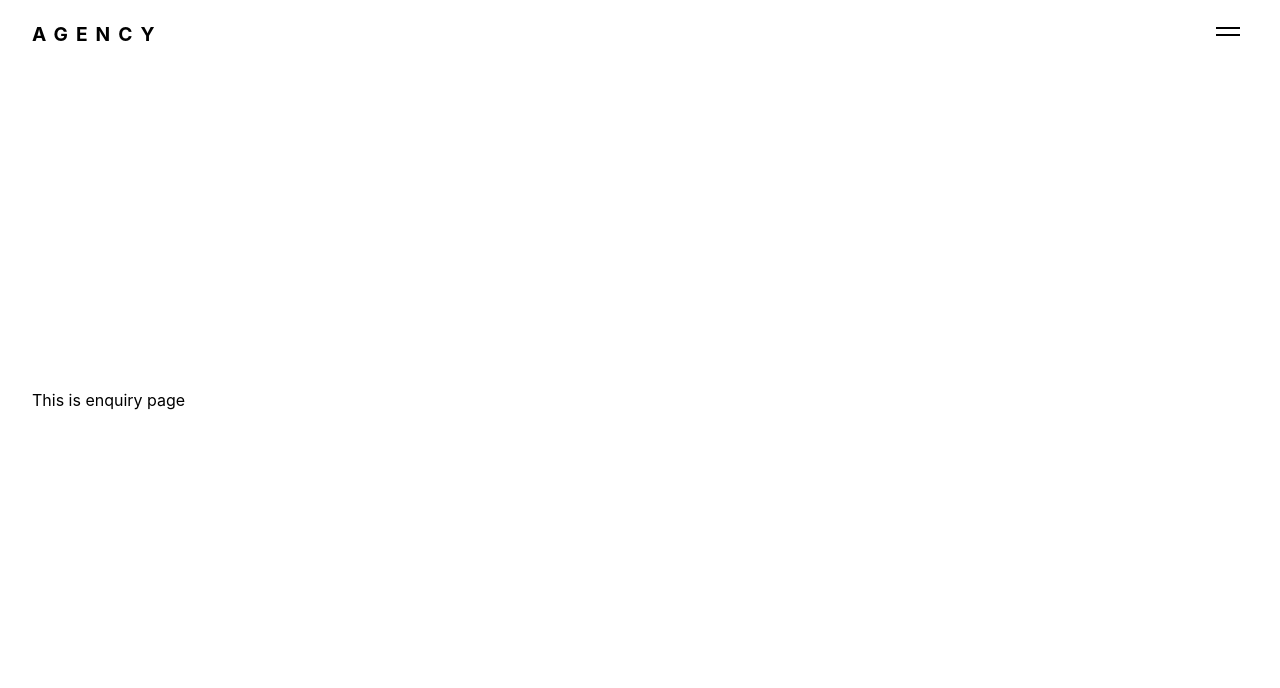
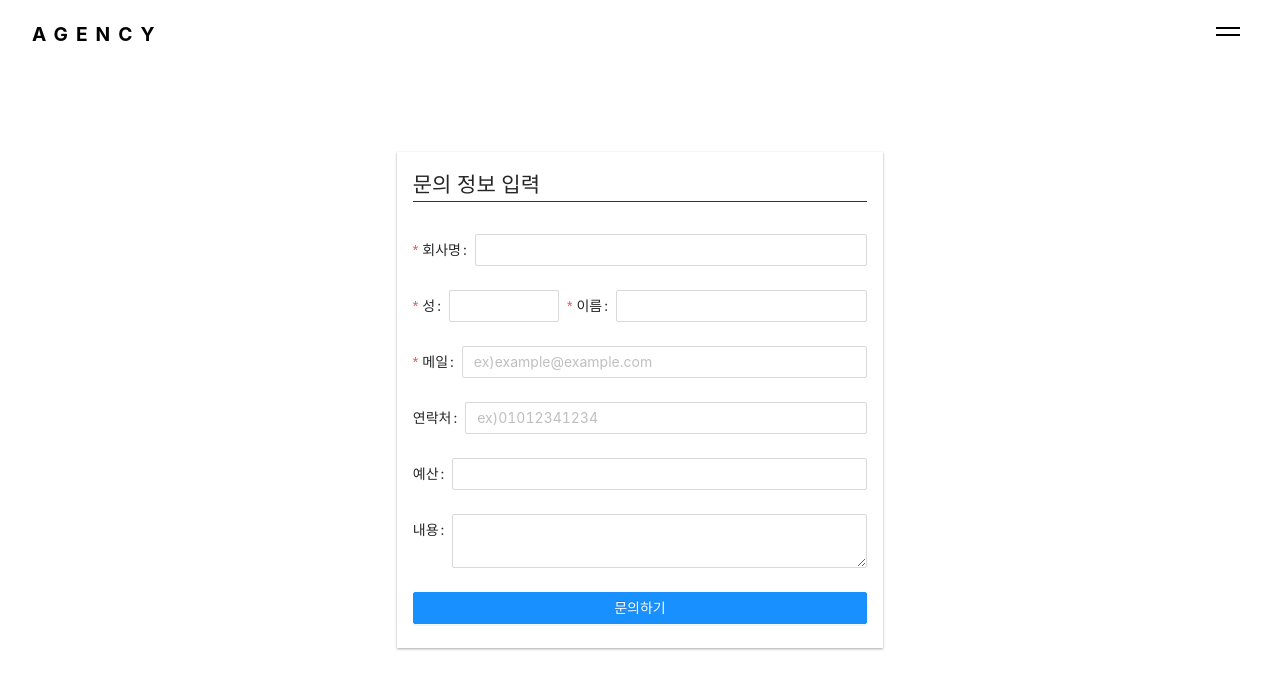
Before and after one commit to DillonMemo/kad-company-client, a Next.js app: page /enquiry in a window 1280 px wide. Shown: the top 688 px of the page. Built offline with nearby package versions, Linux system fonts and the light colour scheme.

Commit message:
additional inquire from and antd framework

```diff
--- /dev/null
+++ b/components/EnquiryForm.tsx
@@ -0,0 +1,228 @@
+import React, { useEffect } from "react";
+import { Button, Col, Form, Input, message, Row, Tooltip } from "antd";
+import { Store } from "antd/lib/form/interface";
+import { gql, useMutation } from "@apollo/client";
+
+import { formatCommaNumber } from "../utils";
+
+interface AddInquireData {
+  ok: boolean;
+  error?: string;
+}
+interface AddInquireVars {
+  companyName: string;
+  firstName: string;
+  lastName: string;
+  email: string;
+  phoneNumber: string;
+  budget: string;
+  content?: string;
+}
+
+const ADD_INQUIRE = gql`
+  mutation AddInquireResolvers(
+    $companyName: String!
+    $firstName: String!
+    $lastName: String!
+    $email: String!
+    $phoneNumber: String!
+    $budget: String!
+    $content: String
+  ) {
+    AddInquire(
+      companyName: $companyName
+      firstName: $firstName
+      lastName: $lastName
+      email: $email
+      phoneNumber: $phoneNumber
+      budget: $budget
+      content: $content
+    ) {
+      ok
+      error
+    }
+  }
+`;
+
+const EnquiryForm = () => {
+  const [addInquire] = useMutation<AddInquireData, AddInquireVars>(ADD_INQUIRE);
+  const [form] = Form.useForm();
+
+  const onFinish = (values: Store) => {
+    const {
+      companyName,
+      firstName,
+      lastName,
+      email,
+      phoneNumber,
+      budget,
+      content,
+    } = values;
+
+    addInquire({
+      variables: {
+        companyName,
+        firstName,
+        lastName,
+        email,
+        phoneNumber,
+        budget,
+        content,
+      },
+    })
+      .then(({ data }) => {
+        const status: boolean = (data as any).AddInquire.ok;
+
+        if (status) {
+          const form: any = document.forms[0].querySelector(
+            'button[type="submit"]'
+          );
+          form.disabled = true;
+
+          message.success("문의가 정상적으로 등록 되었습니다.");
+
+          setTimeout(() => window.location.reload(), 1000);
+        } else {
+          message.error(
+            "문제가 발생 하였습니다. \n고객센터에 문의 해주시기 바랍니다."
+          );
+        }
+      })
+      .catch((error) => {
+        message.error(error);
+      });
+  };
+
+  const checkNumber = ({ getFieldValue, setFieldsValue }: any) => ({
+    validator(rule: any, value: string) {
+      if (!value) return Promise.reject("필수 입력 입니다.");
+      // else if (/^[0-9\b]+$/.test(value)) return Promise.resolve();
+      // 맨 첫글자는 - 도 허용 | 숫자는 전부 허용 | .은 하나만 허용
+      else if (/^-?\d*(\.\d*)?$/.test(value)) return Promise.resolve();
+      else {
+        const fieldName: string = rule && rule["field"];
+        setFieldsValue({
+          [fieldName]: getFieldValue(fieldName).slice(
+            0,
+            getFieldValue(fieldName).length - 1
+          ),
+        });
+        return Promise.reject("번호만 입력 가능 합니다.");
+      }
+    },
+  });
+
+  return (
+    <Form
+      //   labelCol={{ xs: { span: 24 }, sm: { span: 8 } }}
+      //   wrapperCol={{ xs: { span: 24 }, sm: { span: 16 } }}
+      form={form}
+      name="enquiry-form"
+      id="enquiry-form"
+      onFinish={onFinish}
+      scrollToFirstError /** 제출시 첫 번째 실패한 필드로 자동 스크롤 */
+    >
+      <Form.Item
+        name="companyName"
+        label="회사명"
+        rules={[
+          {
+            required: true,
+            message: "회사명을 입력 하세요.",
+            whitespace: true,
+          },
+        ]}
+        labelAlign="left">
+        <Input />
+      </Form.Item>
+      <Row gutter={8}>
+        <Col span={8}>
+          <Form.Item
+            name="firstName"
+            label="성"
+            rules={[
+              {
+                required: true,
+                message: "성을 입력 하세요.",
+                whitespace: true,
+              },
+            ]}>
+            <Input />
+          </Form.Item>
+        </Col>
+        <Col span={16}>
+          <Form.Item
+            name="lastName"
+            label="이름"
+            rules={[
+              {
+                required: true,
+                message: "이름을 입력 하세요.",
+                whitespace: true,
+              },
+            ]}>
+            <Input />
+          </Form.Item>
+        </Col>
+      </Row>
+      <Form.Item
+        name="email"
+        label="메일"
+        rules={[
+          { type: "email", message: "이메일 형식이 아닙니다." },
+          { required: true, message: "메일을 입력 하세요." },
+        ]}>
+        <Input type="email" placeholder="ex)example@example.com" />
+      </Form.Item>
+      <Form.Item name="phoneNumber" label="연락처" rules={[checkNumber]}>
+        <Input type="text" placeholder="ex)01012341234" />
+      </Form.Item>
+      <Form.Item name="budget" label="예산" rules={[checkNumber]}>
+        <NumericInput />
+      </Form.Item>
+      <Form.Item name="content" label="내용">
+        <Input.TextArea />
+      </Form.Item>
+      <Form.Item>
+        <Button type="primary" htmlType="submit" block>
+          문의하기
+        </Button>
+      </Form.Item>
+    </Form>
+  );
+};
+
+interface NumericInputProps {
+  value?: string;
+  onChange?: (value: string) => void;
+}
+
+const NumericInput: React.FC<NumericInputProps> = ({
+  value = "",
+  onChange,
+}) => {
+  return (
+    <Tooltip
+      trigger={["focus"]}
+      title={
+        value ? (
+          <span className="numeric-input-title">
+            {value !== "-" ? formatCommaNumber(value) : "-"}
+          </span>
+        ) : (
+          "0"
+        )
+      }
+      placement="topLeft"
+      overlayClassName="numeric-input">
+      <Input
+        type="text"
+        value={value}
+        onChange={(e) => {
+          onChange && onChange(e.target.value);
+        }}
+      />
+    </Tooltip>
+  );
+};
+export default EnquiryForm;
--- a/package.json
+++ b/package.json
@@ -10,6 +10,7 @@
   },
   "dependencies": {
     "@apollo/client": "^3.0.2",
+    "antd": "^4.4.3",
     "graphql": "^15.3.0",
     "gsap": "^3.4.2",
     "next": "latest",
--- a/pages/_app.tsx
+++ b/pages/_app.tsx
@@ -4,6 +4,7 @@ import { ThemeProvider } from "styled-components";
 import { useApollo } from "../lib/apolloClient";
 
 import palette, { Global } from "../utils/styles";
+import "antd/dist/antd.css";
 
 export default function App({ Component, pageProps }: AppProps) {
   const apolloClient = useApollo(pageProps.initialApolloState);
--- a/pages/enquiry.tsx
+++ b/pages/enquiry.tsx
@@ -1,18 +1,46 @@
 import React from "react";
+import styled from "styled-components";
 
 /** components */
 import Layout from "../components/Layout";
+import EnquiryForm from "../components/EnquiryForm";
 
-const Enquiry: React.FC = () => {
+/** utils */
+import { sm, xxs } from "../utils/styles";
+
+const EnquiryPage: React.FC = () => {
   return (
     <Layout title="Enquiry">
       <div className="page">
         <div className="container">
-          <div className="row">This is enquiry page</div>
+          <div className="row justify-content-center align-center">
+            <FormWrapper>
+              <FormTitle>문의 정보 입력</FormTitle>
+              <EnquiryForm />
+            </FormWrapper>
+          </div>
         </div>
       </div>
     </Layout>
   );
 };
 
-export default Enquiry;
+const FormWrapper = styled.div`
+  position: relative;
+  width: 40%;
+  padding: 1rem 1rem 0;
+  box-shadow: 0 1px 3px rgba(0, 0, 0, 0.12), 0 1px 2px rgba(0, 0, 0, 0.24);
+  ${sm} {
+    width: 60%;
+  }
+  ${xxs} {
+    width: 100%;
+  }
+`;
+
+const FormTitle = styled.h2`
+  border-bottom: 1px solid #333;
+  margin-bottom: 2rem;
+`;
+
+export default EnquiryPage;
--- /dev/null
+++ b/utils/index.ts
@@ -0,0 +1,15 @@
+// 원(￦) 단위 ',' 표시 함수
+export const formatCommaNumber = (value: string) => {
+  const list = value.split(".");
+  const prefix = list[0].charAt(0) === "-" ? "-" : "";
+  let num = prefix ? list[0].slice(1) : list[0];
+  let result = "";
+  while (num.length > 3) {
+    result = `,${num.slice(-3)}${result}`;
+    num = num.slice(0, num.length - 3);
+  }
+  if (num) {
+    result = num + result;
+  }
+  return `${prefix}${result}${list[1] ? `.${list[1]}` : ""}`;
+};
--- a/utils/styles.ts
+++ b/utils/styles.ts
@@ -63,6 +63,12 @@ export const Global = createGlobalStyle`
         .space-between {
             justify-content: space-between;
         }
+        .justify-content-center {
+          justify-content: center;
+        }
+        .align-center {
+          align-items: center;
+        }
     }
 
     .page {
@@ -71,7 +77,7 @@ export const Global = createGlobalStyle`
         background-color: white;
 
         .row {
-            align-items: center;
+            flex-direction: column;
         }
     }
 
```
Also changed, not shown: .eslintrc.json, 1 other file (tests, documents, lock files or other folders).
